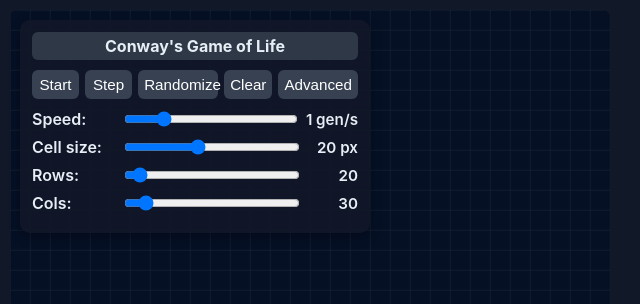
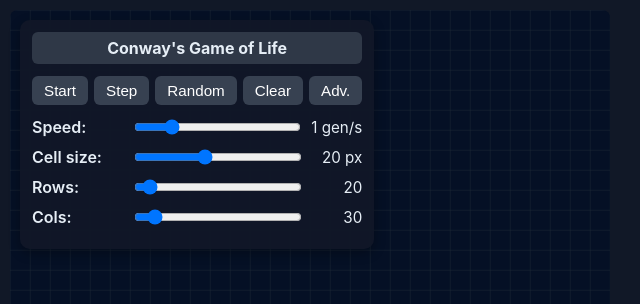
Before and after one commit to jo56/conways-game-of-life, a React (Vite) app: page / in a window 1280 px wide. Shown: the top 304 px of the page, without its empty margins (0-640 px from the left). Built offline with nearby package versions, Linux system fonts and the light colour scheme.

Commit message:
updating advanced button presentation

```diff
--- a/src/App.tsx
+++ b/src/App.tsx
@@ -28,7 +28,7 @@ export default function App(): JSX.Element {
   const [running, setRunning] = useState(false);
   const [speed, setSpeed] = useState(1);
 
-  // Additional parameters
+  // Advanced settings
   const [fillProb, setFillProb] = useState(0.25);
   const [showGrid, setShowGrid] = useState(true);
   const [aliveColor, setAliveColor] = useState('#06b6d4');
@@ -40,7 +40,6 @@ export default function App(): JSX.Element {
   const [showAdvanced, setShowAdvanced] = useState(false);
 
   speedRef.current = speed;
-
   const surviveRef = useRef(surviveCounts);
   const birthRef = useRef(birthCounts);
   useEffect(() => { surviveRef.current = surviveCounts; }, [surviveCounts]);
@@ -52,18 +51,16 @@ export default function App(): JSX.Element {
   const dragOffset = useRef({ x: 0, y: 0 });
   const [panelPos, setPanelPos] = useState({ x: 20, y: 20 });
 
+  // Core logic
   const countNeighbors = (g: Uint8Array[], r: number, c: number) => {
-    const R = g.length;
-    const C = g[0].length;
+    const R = g.length, C = g[0].length;
     let sum = 0;
     for (let dr = -1; dr <= 1; dr++) {
       for (let dc = -1; dc <= 1; dc++) {
         if (dr === 0 && dc === 0) continue;
-        let nr = r + dr;
-        let nc = c + dc;
+        let nr = r + dr, nc = c + dc;
         if (wrapEdges) {
-          nr = (nr + R) % R;
-          nc = (nc + C) % C;
+          nr = (nr + R) % R; nc = (nc + C) % C;
         } else if (nr < 0 || nr >= R || nc < 0 || nc >= C) continue;
         sum += g[nr][nc];
       }
@@ -94,13 +91,11 @@ export default function App(): JSX.Element {
     ctx.fillStyle = deadColor;
     ctx.fillRect(0, 0, canvas.width, canvas.height);
 
-    for (let r = 0; r < rows; r++) {
-      for (let c = 0; c < cols; c++) {
+    for (let r = 0; r < rows; r++)
+      for (let c = 0; c < cols; c++)
         if (grid[r][c]) {
           ctx.fillStyle = aliveColor;
           ctx.fillRect(c * cellSize, r * cellSize, cellSize, cellSize);
-        }
-      }
         }
 
     if (showGrid) {
@@ -129,7 +124,7 @@ export default function App(): JSX.Element {
       if (!runningRef.current) return;
       const interval = 1000 / Math.max(0.25, speedRef.current);
       if (time - lastTime >= interval) {
-        setGrid((g) => step(g));
+        setGrid(g => step(g));
         lastTime = time;
       }
       rafRef.current = requestAnimationFrame(loop);
@@ -151,8 +146,7 @@ export default function App(): JSX.Element {
     const rect = canvas.getBoundingClientRect();
     const x = Math.floor((e.clientX - rect.left) / cellSize);
     const y = Math.floor((e.clientY - rect.top) / cellSize);
-
-    setGrid((g) => {
+    setGrid(g => {
       const ng = cloneGrid(g);
       if (y >= 0 && y < rows && x >= 0 && x < cols) {
         drawMode.current = ng[y][x] ? 0 : 1;
@@ -169,8 +163,7 @@ export default function App(): JSX.Element {
     const rect = canvas.getBoundingClientRect();
     const x = Math.floor((e.clientX - rect.left) / cellSize);
     const y = Math.floor((e.clientY - rect.top) / cellSize);
-
-    setGrid((g) => {
+    setGrid(g => {
       const ng = cloneGrid(g);
       if (y >= 0 && y < rows && x >= 0 && x < cols) ng[y][x] = drawMode.current;
       return ng;
@@ -185,7 +178,7 @@ export default function App(): JSX.Element {
     return ng;
   });
   const clear = () => setGrid(() => createEmptyGrid(rows, cols));
-  const stepOnce = () => setGrid((g) => step(g));
+  const stepOnce = () => setGrid(g => step(g));
 
   const handleHeaderMouseDown = (e: React.MouseEvent) => {
     isDragging.current = true;
@@ -193,7 +186,8 @@ export default function App(): JSX.Element {
   };
   useEffect(() => {
     const handleMouseMove = (e: MouseEvent) => {
-      if (isDragging.current) setPanelPos({ x: e.clientX - dragOffset.current.x, y: e.clientY - dragOffset.current.y });
+      if (isDragging.current)
+        setPanelPos({ x: e.clientX - dragOffset.current.x, y: e.clientY - dragOffset.current.y });
     };
     const handleMouseUp = () => { isDragging.current = false; };
     window.addEventListener('mousemove', handleMouseMove);
@@ -206,7 +200,7 @@ export default function App(): JSX.Element {
 
   const handleRowsChange = (newRows: number) => {
     setRows(newRows);
-    setGrid((g) => {
+    setGrid(g => {
       const newGrid = createEmptyGrid(newRows, cols);
       for (let r = 0; r < Math.min(g.length, newRows); r++) newGrid[r].set(g[r]);
       return newGrid;
@@ -214,7 +208,7 @@ export default function App(): JSX.Element {
   };
   const handleColsChange = (newCols: number) => {
     setCols(newCols);
-    setGrid((g) => g.map(row => {
+    setGrid(g => g.map(row => {
       const newRow = new Uint8Array(newCols);
       newRow.set(row.slice(0, Math.min(row.length, newCols)));
       return newRow;
@@ -243,7 +237,7 @@ export default function App(): JSX.Element {
           background: 'rgba(17,24,39,0.95)',
           padding: '12px',
           borderRadius: '10px',
-          maxWidth: '350px',
+          maxWidth: '430px',
           zIndex: 1000,
           boxShadow: '0 4px 12px rgba(0,0,0,0.3)'
         }}
@@ -251,31 +245,41 @@ export default function App(): JSX.Element {
         {/* Header */}
         <div
           onMouseDown={handleHeaderMouseDown}
-          style={{ textAlign: 'center', marginBottom: '10px', fontWeight: 'bold', cursor: 'move', userSelect: 'none', padding: '4px 0', background: 'rgba(55,65,81,0.8)', borderRadius: '6px', fontSize: '1rem' }}
+          style={{
+            textAlign: 'center',
+            marginBottom: '12px',
+            fontWeight: 'bold',
+            cursor: 'move',
+            userSelect: 'none',
+            padding: '6px 0',
+            background: 'rgba(55,65,81,0.8)',
+            borderRadius: '6px',
+            fontSize: '1rem'
+          }}
         >Conway's Game of Life</div>
+
         {/* Buttons */}
-        {/* Buttons */}
-<div style={{ display: 'flex', gap: '6px', marginBottom: '10px', flexWrap: 'nowrap' }}>
+        <div style={{ display: 'flex', gap: '6px', marginBottom: '12px', flexWrap: 'nowrap' }}>
           {[
-    { label: running ? 'Stop' : 'Start', onClick: toggleRunning, width: 60, bg: running ? '#06b6d4' : '#374151' },
-    { label: 'Step', onClick: stepOnce, width: 60, bg: '#374151' },
-    { label: 'Randomize', onClick: randomize, width: 80, bg: '#374151' },
-    { label: 'Clear', onClick: clear, width: 60, bg: '#374151' },
-    { label: 'Advanced', onClick: () => setShowAdvanced(prev => !prev), width: 80, bg: '#374151' },
-  ].map(({ label, onClick, width, bg }) => (
+            { label: running ? 'Stop' : 'Start', onClick: toggleRunning, bg: running ? '#06b6d4' : '#374151' },
+            { label: 'Step', onClick: stepOnce, bg: '#374151' },
+            { label: 'Random', onClick: randomize, bg: '#374151' },
+            { label: 'Clear', onClick: clear, bg: '#374151' },
+            { label: 'Adv.', onClick: () => setShowAdvanced(prev => !prev), bg: '#374151' },
+          ].map(({ label, onClick, bg }) => (
             <button
               key={label}
               onClick={onClick}
               style={{
-        width: `${width}px`,
-        padding: '6px',
+                padding: '6px 12px',
                 borderRadius: '6px',
                 background: bg,
                 color: '#fff',
                 border: 'none',
                 cursor: 'pointer',
-        fontWeight: 'normal',  // NOT bold now
+                fontWeight: 'normal',
                 fontSize: '0.95rem',
+                whiteSpace: 'nowrap',
               }}
             >
               {label}
@@ -290,10 +294,9 @@ export default function App(): JSX.Element {
           ['Rows', rows, 5, 300, handleRowsChange, ''],
           ['Cols', cols, 5, 300, handleColsChange, '']
         ].map(([label, value, min, max, setter, unit], idx) => (
-          <div key={idx} style={{ display: 'flex', alignItems: 'center', marginBottom: '8px', fontWeight: 600 }}>
-            <label style={{ width: '90px', fontWeight: 600 }}>{label}:</label>
-
-            <div style={{ flex: 1, display: 'flex', alignItems: 'center', gap: '6px' }}>
+          <div key={idx} style={{ display: 'flex', alignItems: 'center', marginBottom: '10px' }}>
+            <label style={{ width: '100px', fontWeight: 600 }}>{label}:</label>
+            <div style={{ flex: 1, display: 'flex', alignItems: 'center', gap: '8px' }}>
               <input
                 type="range"
                 min={min as number}
@@ -310,12 +313,12 @@ export default function App(): JSX.Element {
           </div>
         ))}
 
-        {/* Advanced settings */}
+        {/* Advanced Settings */}
         {showAdvanced && (
           <>
-            {/* Fill prob slider */}
-            <div style={{ display: 'flex', alignItems: 'center', marginBottom: '8px', fontWeight: 600 }}>
-              <label style={{ width: '90px' }}>Fill prob:</label>
+            {/* Fill prob */}
+            <div style={{ display: 'flex', alignItems: 'center', marginBottom: '10px' }}>
+              <label style={{ width: '100px', fontWeight: 600 }}>Fill prob:</label>
               <input
                 type="range"
                 min={0}
@@ -323,28 +326,30 @@ export default function App(): JSX.Element {
                 step={0.01}
                 value={fillProb}
                 onChange={(e) => setFillProb(Number(e.target.value))}
-                style={{ flex: 1, marginRight: '6px', height: '8px', borderRadius: '4px' }}
+                style={{ flex: 1, marginRight: '8px', height: '8px', borderRadius: '4px' }}
               />
-              <div style={{ width: '40px', textAlign: 'right', fontSize: '0.95rem' }}>{`${Math.round(fillProb * 100)}%`}</div>
+              <div style={{ width: '40px', textAlign: 'right', fontSize: '0.95rem' }}>
+                {`${Math.round(fillProb * 100)}%`}
+              </div>
             </div>
 
-            {/* Color pickers */}
-            <div style={{ marginBottom: '8px', display: 'flex', justifyContent: 'space-between', fontWeight: 600 }}>
-              <label>Alive:</label>
-              <input type="color" value={aliveColor} onChange={(e) => setAliveColor(e.target.value)} />
-              <label>Dead:</label>
-              <input type="color" value={deadColor} onChange={(e) => setDeadColor(e.target.value)} />
+            {/* Colors */}
+            <div style={{ display: 'flex', justifyContent: 'space-between', marginBottom: '10px', gap: '8px' }}>
+              <label style={{ fontWeight: 600 }}>Alive:</label>
+              <input type="color" value={aliveColor} onChange={e => setAliveColor(e.target.value)} />
+              <label style={{ fontWeight: 600 }}>Dead:</label>
+              <input type="color" value={deadColor} onChange={e => setDeadColor(e.target.value)} />
             </div>
 
             {/* Toggles */}
-            <div style={{ marginBottom: '8px', display: 'flex', justifyContent: 'space-between', fontWeight: 600 }}>
-              <label><input type="checkbox" checked={showGrid} onChange={(e) => setShowGrid(e.target.checked)} /> Show Grid</label>
-              <label><input type="checkbox" checked={wrapEdges} onChange={(e) => setWrapEdges(e.target.checked)} /> Wrap Edges</label>
+            <div style={{ display: 'flex', justifyContent: 'space-between', marginBottom: '10px', gap: '8px', fontWeight: 600 }}>
+              <label><input type="checkbox" checked={showGrid} onChange={e => setShowGrid(e.target.checked)} /> Show Grid</label>
+              <label><input type="checkbox" checked={wrapEdges} onChange={e => setWrapEdges(e.target.checked)} /> Wrap Edges</label>
             </div>
 
-            {/* Pattern selector */}
-            <div style={{ marginBottom: '8px', display: 'flex', flexDirection: 'column', gap: '4px', fontWeight: 600 }}>
-              <label>Pattern:</label>
+            {/* Pattern */}
+            <div style={{ display: 'flex', flexDirection: 'column', marginBottom: '10px', gap: '4px' }}>
+              <label style={{ fontWeight: 600 }}>Pattern:</label>
               <select
                 value={pattern}
                 onChange={(e) => { setPattern(e.target.value); applyPattern(e.target.value); }}
@@ -353,7 +358,7 @@ export default function App(): JSX.Element {
                   padding: '6px 8px',
                   borderRadius: '6px',
                   border: '1px solid #374151',
-                  background: 'rgba(31, 41, 55, 0.95)',
+                  background: 'rgba(31,41,55,0.95)',
                   color: '#fff',
                   fontWeight: 400,
                   cursor: 'pointer',
@@ -367,9 +372,9 @@ export default function App(): JSX.Element {
             </div>
 
             {/* Life-like rules */}
-            <div style={{ marginBottom: '8px' }}>
+            <div>
               <div style={{ marginBottom: '4px', fontWeight: 600 }}>Survive counts:</div>
-              <div style={{ display: 'flex', flexWrap: 'nowrap', justifyContent: 'space-between', gap: '6px' }}>
+              <div style={{ display: 'flex', justifyContent: 'space-between', flexWrap: 'nowrap', gap: '4px' }}>
                 {Array.from({ length: 9 }, (_, n) => (
                   <label key={`s${n}`} style={{ display: 'flex', alignItems: 'center', fontSize: '0.95rem', fontWeight: 600 }}>
                     <input
@@ -386,7 +391,7 @@ export default function App(): JSX.Element {
               </div>
 
               <div style={{ marginTop: '6px', marginBottom: '4px', fontWeight: 600 }}>Birth counts:</div>
-              <div style={{ display: 'flex', flexWrap: 'nowrap', justifyContent: 'space-between', gap: '6px' }}>
+              <div style={{ display: 'flex', justifyContent: 'space-between', flexWrap: 'nowrap', gap: '4px' }}>
                 {Array.from({ length: 9 }, (_, n) => (
                   <label key={`b${n}`} style={{ display: 'flex', alignItems: 'center', fontSize: '0.95rem', fontWeight: 600 }}>
                     <input
```
Lines whose indentation alone changed are shown as unchanged.
